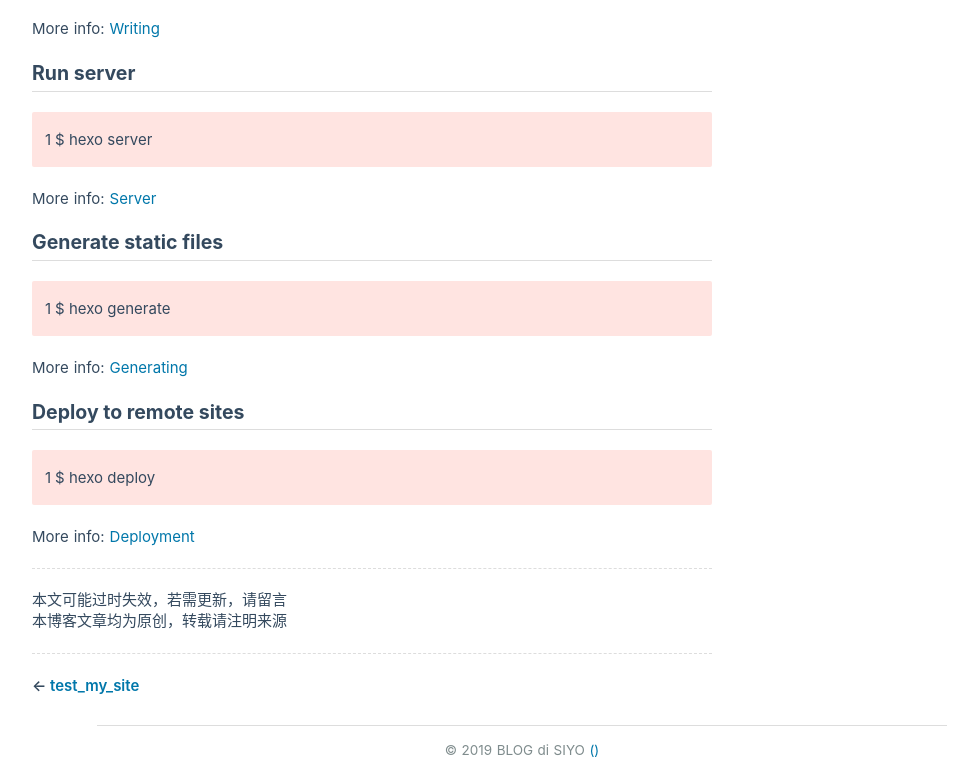
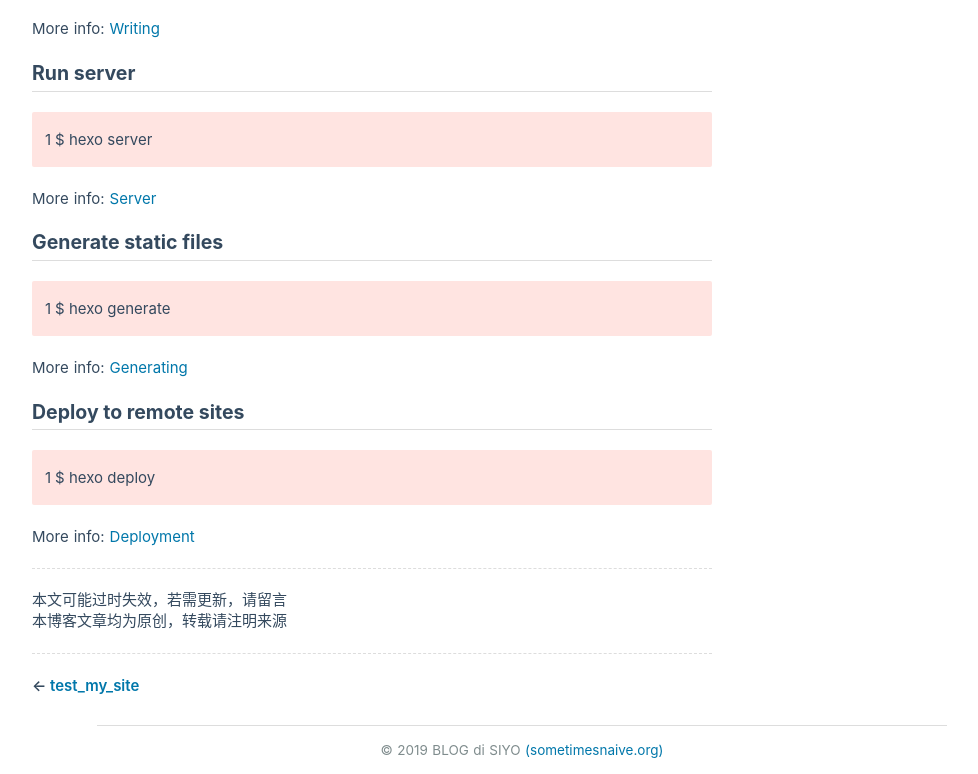
Before and after one commit to Ezioxk/Ezioxk.github.io, a plain HTML site: page 2019/10/06/hello-world/index.html in a window 1280 px wide. Shown: the part 507-1281 px from the top of the page, without its empty margins (118-1096 px from the left). Drawn offline with Linux system fonts and the light colour scheme; files whose address does not match are found by name.

Commit message:
Site updated: 2019-10-06 19:20:48

```diff
--- a/2019/10/06/hello-world/index.html
+++ b/2019/10/06/hello-world/index.html
@@ -132,7 +132,7 @@
 </div>
         <footer class="app-footer">
     <p class="copyright" align="center">
-        &copy; 2019 BLOG di SIYO <a>()<a/>
+        &copy; 2019 BLOG di SIYO <a>(sometimesnaive.org)<a/>
     </p>
 </footer>
 
```
Also changed, not shown: 2019/10/06/test-my-site/index.html (+1 -1 lines), archives/2019/10/index.html (+1 -1 lines), archives/2019/index.html (+1 -1 lines), archives/index.html (+1 -1 lines), index.html (+1 -1 lines).
